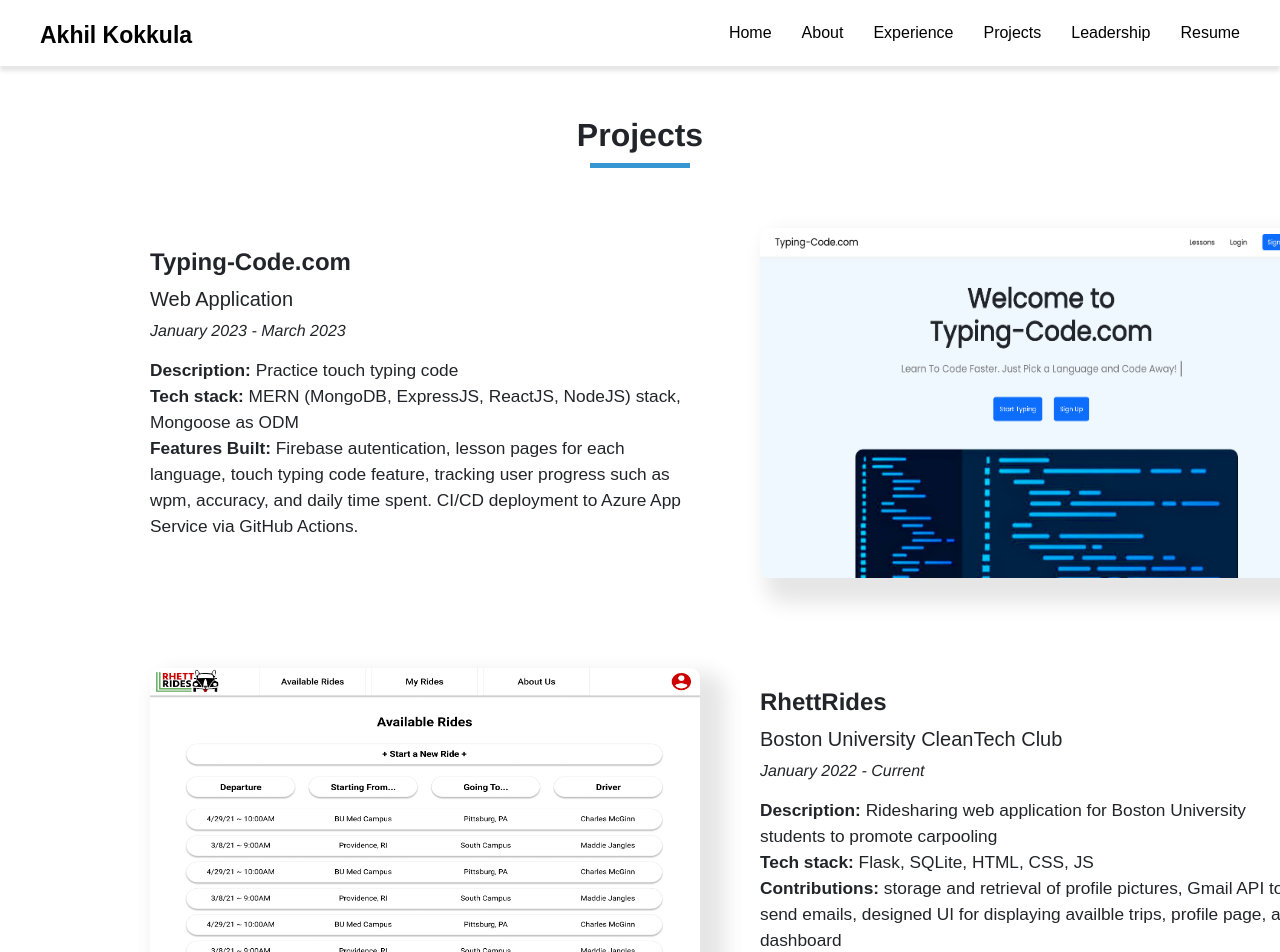
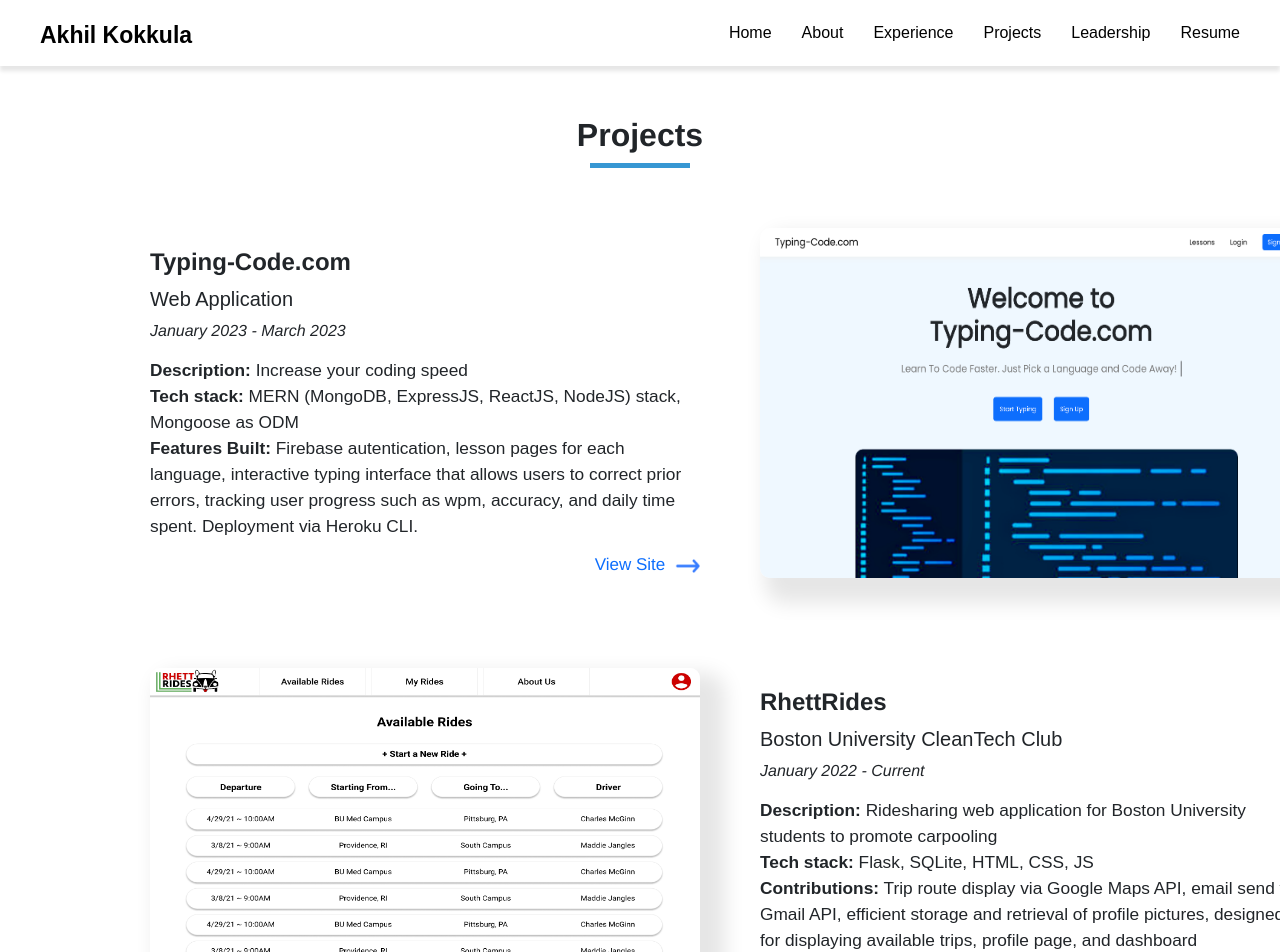
Before and after one commit to Akhil-Kokkula/PersonalWebsite, a React (Create React App) app: page /projects in a window 1280 px wide. Shown: the top 952 px of the page. Built offline with nearby package versions, Linux system fonts and the light colour scheme.

Commit message:
changes for publishing

```diff
--- a/public/index.html
+++ b/public/index.html
@@ -24,7 +24,7 @@
       work correctly both with client-side routing and a non-root public URL.
       Learn how to configure a non-root public URL by running `npm run build`.
     -->
-    <title>React App</title>
+    <title>Akhil Kokkula</title>
   </head>
   <body>
     <noscript>You need to enable JavaScript to run this app.</noscript>
--- a/src/BottomBar.js
+++ b/src/BottomBar.js
@@ -14,7 +14,7 @@
                     <ul className="list-design2" style={{paddingLeft: 680}}>
                         <li><a href="//www.linkedin.com/in/kokkula-akhil"><FaLinkedin size="1.5em" color="black"/></a></li>
                         <li><a href="https://github.com/Akhil-Kokkula"><FaGithub size="1.5em" color="black"/></a></li>
-                        <li><a href="//kokkulaak@gmail.com"><FiMail size="1.5em" color="black"/></a></li>
+                        <li><a href="mailto:kokkulaak@gmail.com"><FiMail size="1.5em" color="black"/></a></li>
                     </ul>
                 </div>
             </div>
--- a/src/NavbarData.js
+++ b/src/NavbarData.js
@@ -26,7 +26,7 @@
     },
     {
         title: "Resume",
-        url: "https://drive.google.com/file/d/12Z-BjtPIX_11C6l9KsujFSOKgIfpdaEZ/view?usp=sharing",
+        url: "https://drive.google.com/file/d/17WPb1bjmQz10ccrWXM-F3DbIA6mkZWNz/view?usp=sharing",
         cName: "nav-links",
     },
 
--- a/src/pages/About.js
+++ b/src/pages/About.js
@@ -13,8 +13,8 @@
               <h2 className="title" style = {{marginTop: 60}}> About Me </h2><img src={BlueUnderline} style={{width:100, height: 5, marginTop: 0, marginBottom: 10}}/>
               <ul className="list-design-para" style={{marginTop: 30}}>
                   <li>Hello, I'm Akhil Kokkula. I'm currently studying Computer Science and minoring in Business Management and Administration at Boston University. </li>
-                  <li>I'm excited about new innovations in the tech field and the impact tech has on people's lives and the world. I'm also interested in driving impact with technology, so I enjoy listening to entreprenuerial podcasts and reading the latest stories on TechCruch about startups and businesses. </li>
-                  <li>I am passionate about creating software products that are impactful, so I'm constantly developing applications individually and as part of the organizations that I am in. I'm part of the CleanTech club at my college working on a ride sharing web app for students on campus. I'm also part of the Hack4Impact club, where we deliver software products for nonprofit organizations in the Boston area. Individually, I have participated in hackathons and worked on a mobile application that helps users complete their daily routines. The problem solving challenges and the collaboartive environment during the project development journey truly excites me. </li>
+                  <li>I'm excited about new innovations in the tech field and tech's impact on people's lives and the world. I'm also interested in driving impact with technology, so I enjoy listening to entreprenuerial podcasts and reading the latest stories on TechCruch about startups and businesses. </li>
+                  <li>I am passionate about creating software products that are impactful, so I'm constantly developing applications individually and as part of the organizations that I am involved in. I'm part of the CleanTech club at my college working on a ride sharing web app for students on campus. I'm also part of the Hack4Impact club, where we deliver software products for nonprofit organizations in the Boston area. Individually, I have participated in hackathons and worked on full stack web and mobile applications primarily focused on productivity. The problem solving challenges and the collaboartive environment during the project development journey excites me the most! </li>
                   <li><b>I love challenges, learning new skills, and creating a positive impact on the world!</b></li>
               </ul>
           </div>
--- a/src/pages/Home.js
+++ b/src/pages/Home.js
@@ -37,7 +37,7 @@
             <ul className="list-design2">
                 <li><a href="//www.linkedin.com/in/kokkula-akhil"><FaLinkedin size="1.5em" color="black"/></a></li>
                 <li><a href="https://github.com/Akhil-Kokkula"><FaGithub size="1.5em" color="black"/></a></li>
-                <li><a href="//kokkulaak@gmail.com"><FiMail size="1.5em" color="black"/></a></li>
+                <li><a href="mailto:kokkulaak@gmail.com"><FiMail size="1.5em" color="black"/></a></li>
             </ul>
         </div>
         <img src={Profile} className = "img-home" style={{width: "auto", height: 550, marginLeft: 750, marginTop: 30}}/>
--- a/src/pages/Projects.js
+++ b/src/pages/Projects.js
@@ -20,7 +20,8 @@
                 <h4 style={{marginTop: 20, fontFamily: 'Helvetica', fontWeight: "bold"}}>Typing-Code.com</h4>
                 <li style={{listStyle: "none"}}>Web Application</li>
                 <li style={{listStyle: "none", fontFamily: 'Helvetica', marginTop: 5, fontSize: 16, fontStyle: "italic"}}>January 2023 - March 2023</li>
-                <li style={{listStyle: "none", fontFamily: 'Arial', marginTop: 15, fontSize: 17.3, fontWeight: 300}}><p> <span style={{fontWeight: 'bold'}}>Description:</span> Practice touch typing code <br /> <span style={{fontWeight: 'bold'}}>Tech stack:</span> MERN (MongoDB, ExpressJS, ReactJS, NodeJS) stack, Mongoose as ODM <br />  <span style={{fontWeight: 'bold'}}>Features Built:</span> Firebase autentication, lesson pages for each language, touch typing code feature, tracking user progress such as wpm, accuracy, and daily time spent. CI/CD deployment to Azure App Service via GitHub Actions. </p></li>
+                <li style={{listStyle: "none", fontFamily: 'Arial', marginTop: 15, fontSize: 17.3, fontWeight: 300}}><p> <span style={{fontWeight: 'bold'}}>Description:</span> Increase your coding speed <br /> <span style={{fontWeight: 'bold'}}>Tech stack:</span> MERN (MongoDB, ExpressJS, ReactJS, NodeJS) stack, Mongoose as ODM <br />  <span style={{fontWeight: 'bold'}}>Features Built:</span> Firebase autentication, lesson pages for each language, interactive typing interface that allows users to correct prior errors, tracking user progress such as wpm, accuracy, and daily time spent. Deployment via Heroku CLI. </p></li>
+                <li style = {{textAlign: "right", position: "absolute", bottom: 60, right: 0, fontFamily: 'Helvetica', fontSize: 17, color: "#3399ff"}}><a href = "https://www.typing-code.com" style={{textDecoration: "none"}}>View Site</a> <img src={Arrow} style = {{width: 25, height: 14, marginLeft: 5}}/></li>
               </div>
             </div>
             <div className="txtbox2">
@@ -38,7 +39,7 @@
                 <h4 style={{marginTop: 20, fontFamily: 'Helvetica', fontWeight: "bold"}}>RhettRides</h4>
                 <li style={{listStyle: "none"}}>Boston University CleanTech Club</li>
                 <li style={{listStyle: "none", fontFamily: 'Helvetica', marginTop: 5, fontSize: 16, fontStyle: "italic"}}>January 2022 - Current</li>
-                <li style={{listStyle: "none", fontFamily: 'Arial', marginTop: 15, fontSize: 17.3, fontWeight: 300}}><p> <span style={{fontWeight: 'bold'}}>Description:</span> Ridesharing web application for Boston University students to promote carpooling <br /> <span style={{fontWeight: 'bold'}}>Tech stack:</span> Flask, SQLite, HTML, CSS, JS <br />  <span style={{fontWeight: 'bold'}}>Contributions:</span> storage and retrieval of profile pictures, Gmail API to send emails, designed UI for displaying availble trips, profile page, and dashboard</p></li>
+                <li style={{listStyle: "none", fontFamily: 'Arial', marginTop: 15, fontSize: 17.3, fontWeight: 300}}><p> <span style={{fontWeight: 'bold'}}>Description:</span> Ridesharing web application for Boston University students to promote carpooling <br /> <span style={{fontWeight: 'bold'}}>Tech stack:</span> Flask, SQLite, HTML, CSS, JS <br />  <span style={{fontWeight: 'bold'}}>Contributions:</span> Trip route display via Google Maps API, email send via Gmail API, efficient storage and retrieval of profile pictures, designed UI for displaying available trips, profile page, and dashboard</p></li>
               </div>
             </div>
             </div>
```
